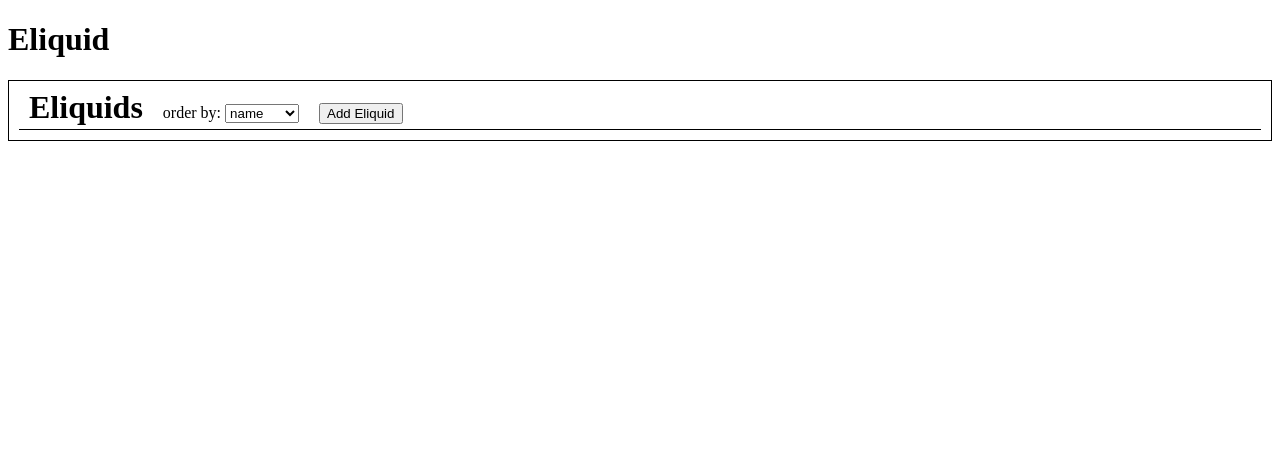
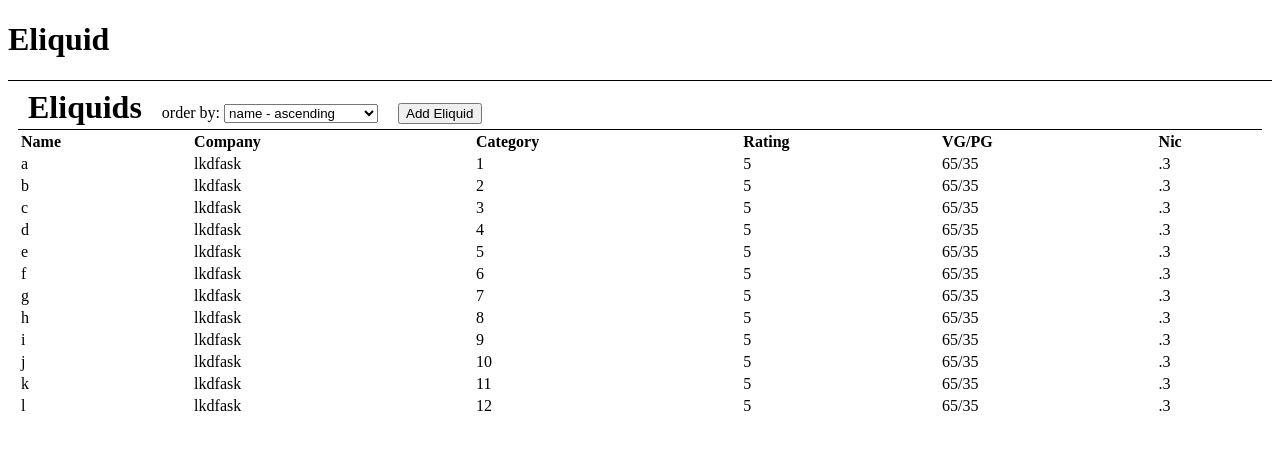
Before and after one commit to jeffschwartz/my-eliquid-reviews, a React app: page / in a window 1280 px wide. Shown: the top 450 px of the page. Built offline with nearby package versions, Linux system fonts and the light colour scheme; the HTML template or start-up script is replaced by a standard one.

Commit message:
Implemented basic eliquid list page.

```diff
--- a/src/client/app/app.jsx
+++ b/src/client/app/app.jsx
@@ -7,7 +7,7 @@ export class App extends React.Component {
         return (
             <div>
                 <h1>Eliquid</h1>
-                <EliquidList />
+                <EliquidList defaultOrder="name,a" />
             </div>
         );
     }
--- a/src/client/app/components/eliquidlist/eliquid-list-header.jsx
+++ b/src/client/app/components/eliquidlist/eliquid-list-header.jsx
@@ -1,18 +1,19 @@
 import React from "react";
 
 export default class EliquidListHeader extends React.Component {
-    constructor () {
-        super();
+    constructor (props) {
+        super(props);
         this.state = {
-            selectedOption: "name"
+            selectedOption: this.props.defaultOrder
         };
         this.handleAddButtonClick = this.handleAddButtonClick.bind(this);
         this.handleOptionsChange = this.handleOptionsChange.bind(this);
     }
     handleOptionsChange (e) {
-        console.log(e.target.value);
         this.setState({selectedOption: e.target.value},
             () => console.log("this.state.selectedOption changed. Now = ", this.state.selectedOption));
+        // call owning component's handler
+        this.props.orderByChangedHandler(e.target.value);
     }
     handleAddButtonClick (e) {
         console.log("add button clicked");
@@ -41,10 +42,13 @@ export default class EliquidListHeader extends React.Component {
                 <h1 style={headerStyle}>Eliquids</h1>
                 <div style={buttonContainerStyle}>
                     <span>order by: </span>
-                    <select onChange={this.handleOptionsChange} defaultValue="name">
-                        <option value="name">name</option>
-                        <option value="category">category</option>
-                        <option value="rating">rating</option>
+                    <select onChange={this.handleOptionsChange} defaultValue={this.props.defaultOrder}>
+                        <option value="name,a">name - ascending</option>
+                        <option value="name,d">name - descending</option>
+                        <option value="category,a">category - ascending</option>
+                        <option value="category,d">category - descending</option>
+                        <option value="rating,a">rating - ascending</option>
+                        <option value="rating,d">rating - descending</option>
                     </select>
                     <button style={addButtonStyle} onClick={this.handleAddButtonClick}>Add Eliquid</button>
                 </div>
--- /dev/null
+++ b/src/client/app/components/eliquidlist/eliquid-list-items.jsx
@@ -0,0 +1,38 @@
+const EliquidListItems = (props) => {
+    console.log("rendering");
+    props.eliquids.sort((a, b) => {
+        let sortArgs = props.orderBy.split(",");
+        let sortOn = sortArgs[0];
+        let sortAscending = sortArgs[1] === "a";
+        if (sortAscending) {
+            if (a[sortOn] < b[sortOn]) {
+                return -1;
+            }
+            if (a[sortOn] > b[sortOn]) {
+                return 1;
+            }
+            return 0;
+        } else {
+            if (a[sortOn] > b[sortOn]) {
+                return -1;
+            }
+            if (a[sortOn] < b[sortOn]) {
+                return 1;
+            }
+            return 0;
+        }
+    });
+    let rows = props.eliquids.map((item, i) => <tr key={i}><td>{item.name}</td><td>{item.company}</td><td>{item.category}</td><td>{item.rating}</td><td>{item.vgpg}</td><td>{item.nic}</td></tr>);
+    return (
+        <div style={{width: "100%"}}>
+            <table style={{width: "100%"}}>
+                <thead><tr><th style={{textAlign: "left"}}>Name</th><th style={{textAlign: "left"}}>Company</th><th style={{textAlign: "left"}}>Category</th><th style={{textAlign: "left"}}>Rating</th><th style={{textAlign: "left"}}>VG/PG</th><th style={{textAlign: "left"}}>Nic</th></tr></thead>
+                <tbody>
+                    {rows}
+                </tbody>
+            </table>
+        </div>
+    );
+};
+
+export default EliquidListItems;
--- a/src/client/app/components/eliquidlist/eliquid-list.jsx
+++ b/src/client/app/components/eliquidlist/eliquid-list.jsx
@@ -1,15 +1,39 @@
 import React from "react";
 import EliquidListHeader from "./eliquid-list-header";
+import EliquidListItems from "./eliquid-list-items";
+import eliquidService from "../../services/eliquid-service";
 
 export default class EliquidList extends React.Component {
+    constructor (props) {
+        super(props);
+        this.handleOrderByChange = this.handleOrderByChange.bind(this);
+        this.state = {
+            eliquids: [],
+            defaultOrder: this.props.defaultOrder
+        };
+    }
+    componentDidMount () {
+        eliquidService.getAll().then(eliquids => {
+            // this.setState({eliquids: eliquids});
+            // console.log("componentWillMount - eliquids", this.state.eliquids);
+            this.setState({eliquids: eliquids});
+            console.log("componentWillMount - eliquids", this.eliquids);
+        });
+    }
+    handleOrderByChange (orderBy) {
+        console.log("handleOrderByChange called", orderBy);
+        this.setState({defaultOrder: orderBy});
+    }
     render () {
         let containerStyle = {
-            border: "solid 1px #000",
+            borderTop: "solid 1px #000",
             padding: "10px"
         };
         return (
             <div style={containerStyle}>
-                <EliquidListHeader />
+                <EliquidListHeader
+                    defaultOrder={this.state.defaultOrder} orderByChangedHandler={this.handleOrderByChange} />
+                <EliquidListItems orderBy={this.state.defaultOrder} eliquids={this.state.eliquids} />
             </div>
         );
     }
--- /dev/null
+++ b/src/client/app/services/eliquid-service.js
@@ -0,0 +1,26 @@
+class EliquidService {
+    constructor () {
+        this.eliquids = [
+            {name: "a", company: "lkdfask", category: "1", rating: "5", vgpg: "65/35", nic: ".3"},
+            {name: "b", company: "lkdfask", category: "2", rating: "5", vgpg: "65/35", nic: ".3"},
+            {name: "c", company: "lkdfask", category: "3", rating: "5", vgpg: "65/35", nic: ".3"},
+            {name: "d", company: "lkdfask", category: "4", rating: "5", vgpg: "65/35", nic: ".3"},
+            {name: "e", company: "lkdfask", category: "5", rating: "5", vgpg: "65/35", nic: ".3"},
+            {name: "f", company: "lkdfask", category: "6", rating: "5", vgpg: "65/35", nic: ".3"},
+            {name: "g", company: "lkdfask", category: "7", rating: "5", vgpg: "65/35", nic: ".3"},
+            {name: "h", company: "lkdfask", category: "8", rating: "5", vgpg: "65/35", nic: ".3"},
+            {name: "i", company: "lkdfask", category: "9", rating: "5", vgpg: "65/35", nic: ".3"},
+            {name: "j", company: "lkdfask", category: "10", rating: "5", vgpg: "65/35", nic: ".3"},
+            {name: "k", company: "lkdfask", category: "11", rating: "5", vgpg: "65/35", nic: ".3"},
+            {name: "l", company: "lkdfask", category: "12", rating: "5", vgpg: "65/35", nic: ".3"}
+        ];
+    }
+    getAll () {
+        return new Promise((resolve, reject) => {
+            resolve(this.eliquids);
+        });
+    }
+}
+
+let eliquidService = new EliquidService();
+export default eliquidService;
```
